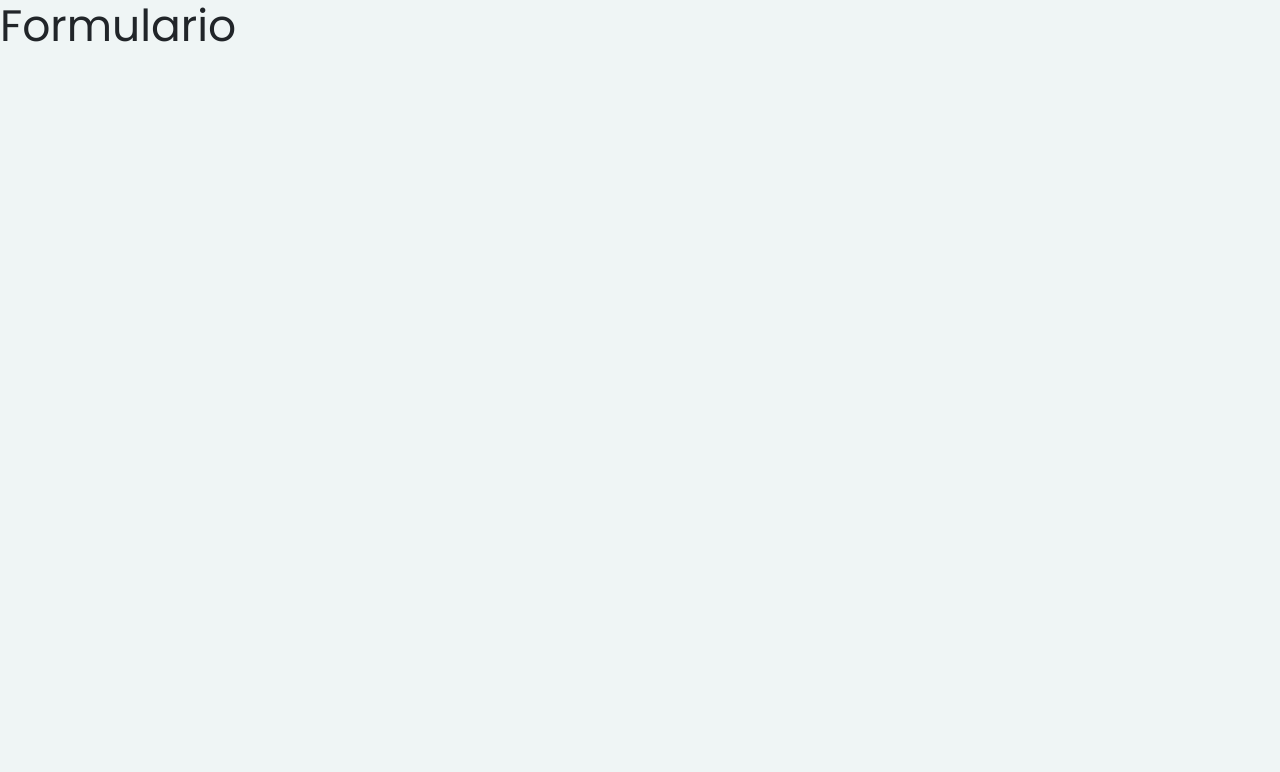
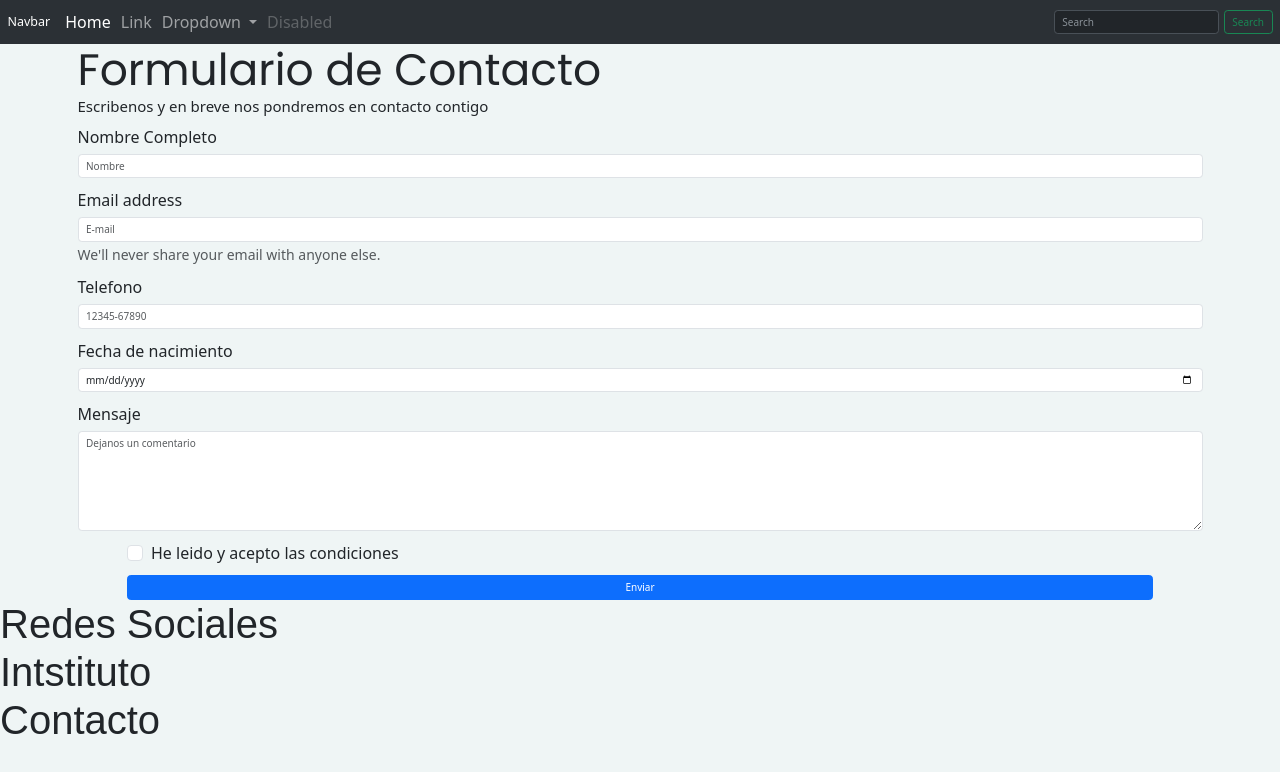
Before and after one commit to Joseargentina/PROYECTO-INTEGRADOR-WEB-UNTREFSCHOOL, a website: page pages/formulario.html in a window 1280 px wide. Drawn offline with nearby package versions, Linux system fonts and the light colour scheme; a web font is replaced by a local one.

Commit message:
agregue un formulario en el html

```diff
--- a/pages/formulario.html
+++ b/pages/formulario.html
@@ -8,14 +8,88 @@
     <link rel="stylesheet" href="../css/style.css">
   </head>
   <body>
-    <header>
+    <header class="header">
+      <nav class="navbar navbar-expand-lg bg-body-tertiary" data-bs-theme="dark">
+        <div class="container-fluid">
+          <a class="navbar-brand" href="#">Navbar</a>
+          <button class="navbar-toggler" type="button" data-bs-toggle="collapse" data-bs-target="#navbarSupportedContent" aria-controls="navbarSupportedContent" aria-expanded="false" aria-label="Toggle navigation">
+            <span class="navbar-toggler-icon"></span>
+          </button>
+          <div class="collapse navbar-collapse" id="navbarSupportedContent">
+            <ul class="navbar-nav me-auto mb-2 mb-lg-0">
+              <li class="nav-item">
+                <a class="nav-link active" aria-current="page" href="#">Home</a>
+              </li>
+              <li class="nav-item">
+                <a class="nav-link" href="#">Link</a>
+              </li>
+              <li class="nav-item dropdown">
+                <a class="nav-link dropdown-toggle" href="#" role="button" data-bs-toggle="dropdown" aria-expanded="false">
+                  Dropdown
+                </a>
+                <ul class="dropdown-menu">
+                  <li><a class="dropdown-item" href="#">Action</a></li>
+                  <li><a class="dropdown-item" href="#">Another action</a></li>
+                  <li><hr class="dropdown-divider"></li>
+                  <li><a class="dropdown-item" href="#">Something else here</a></li>
+                </ul>
+              </li>
+              <li class="nav-item">
+                <a class="nav-link disabled">Disabled</a>
+              </li>
+            </ul>
+            <form class="d-flex" role="search">
+              <input class="form-control me-2" type="search" placeholder="Search" aria-label="Search">
+              <button class="btn btn-outline-success" type="submit">Search</button>
+            </form>
+          </div>
+        </div>
+      </nav>
+    </header>
+    <main class="main container contenedor-formulario">
 
-    </header>
-    <main>
-        <h1 class="form">Formulario</h1>
+          <form action="https://formsubmit.co/josebarone87@hotmail.com" method="POST" class="row form">
+            <h1 class="form__titulo col-12">Formulario de Contacto</h1>
+            <h4 class="mb-3 col-12">Escribenos y en breve nos pondremos en contacto contigo</h4>
+            <div class="mb-3 col-12">
+              <label for="name" class="form-label">Nombre Completo</label>
+              <input type="name" name="name" id="name" placeholder="Nombre" class="form-control" required>
+            </div>
+            <div class="mb-3 col-12">
+              <label for="exampleInputEmail1" class="form-label">Email address</label>
+              <input type="email" class="form-control" name="email" id="exampleInputEmail1" aria-describedby="emailHelp" placeholder="E-mail" required>
+              <div id="emailHelp" class="form-text">We'll never share your email with anyone else.</div>
+            </div>
+            <div class="mb-3 col-12">
+              <label for="telefono" class="form-label">Telefono</label>
+              <input type="tel" name="tel" id="telefono" pattern="[0-9]{5}-[0-9]{6}" placeholder="12345-67890" class="form-control" required>
+            </div>
+            <div class="mb-3 col-12">
+              <label for="exampleInputPassword1" class="form-label">Fecha de nacimiento</label>
+              <input type="date" namme="date" class="form-control" id="exampleInputPassword1">
+            </div>
+            <div class="mb-3 col-12">
+              <label for="floatingTextarea2" class="form-label">Mensaje</label>
+              <textarea class="form-control" name="textarea" placeholder="Dejanos un comentario" id="floatingTextarea2" style="height: 100px"></textarea>
+
+            </div>
+            <div class="mb-3 form-check col-12 mx-auto form__boton-check">
+              <input type="checkbox" name="checkbox" class="form-check-input" id="exampleCheck1">
+              <label class="form-check-label" for="exampleCheck1">He leido y acepto las condiciones</label>
+            </div>
+            <button type="submit" name="submit" class="btn btn-primary col-12 mx-auto form__boton-form">Enviar</button>
+          </form>
     </main>
-    <footer>
-
+    <footer class="footer">
+      <section class="redes-sociales">
+        <h2>Redes Sociales</h2>
+    </section>
+    <section class="instituto">
+        <h2 class="instituto__titulo">Intstituto</h2>
+    </section>
+    <section class="contacto">
+        <h2 class="">Contacto</h2>
+    </section>
     </footer>
     <script src="https://cdn.jsdelivr.net/npm/bootstrap@5.3.0/dist/js/bootstrap.bundle.min.js" integrity="sha384-geWF76RCwLtnZ8qwWowPQNguL3RmwHVBC9FhGdlKrxdiJJigb/j/68SIy3Te4Bkz" crossorigin="anonymous"></script>
   </body>
--- a/scss/pages/_formulario.scss
+++ b/scss/pages/_formulario.scss
@@ -0,0 +1,10 @@
+@import '../utilities/variables';
+
+.form {
+    &__boton-check {
+        width:  $w-90;
+    }
+    &__boton-form {
+        @extend .form__boton-check;
+    }
+}
--- a/scss/utilities/_variables.scss
+++ b/scss/utilities/_variables.scss
@@ -18,3 +18,7 @@ $fuenteSecundaria: 'Belanosima', sans-serif;
 
 $tablet: 768px;
 $desktop: 1440px;
+
+/*anchos*/
+
+$w-90: 90%;
```
Also changed, not shown: index.html (+7 -4 lines), css/style.css, 1 other file.
